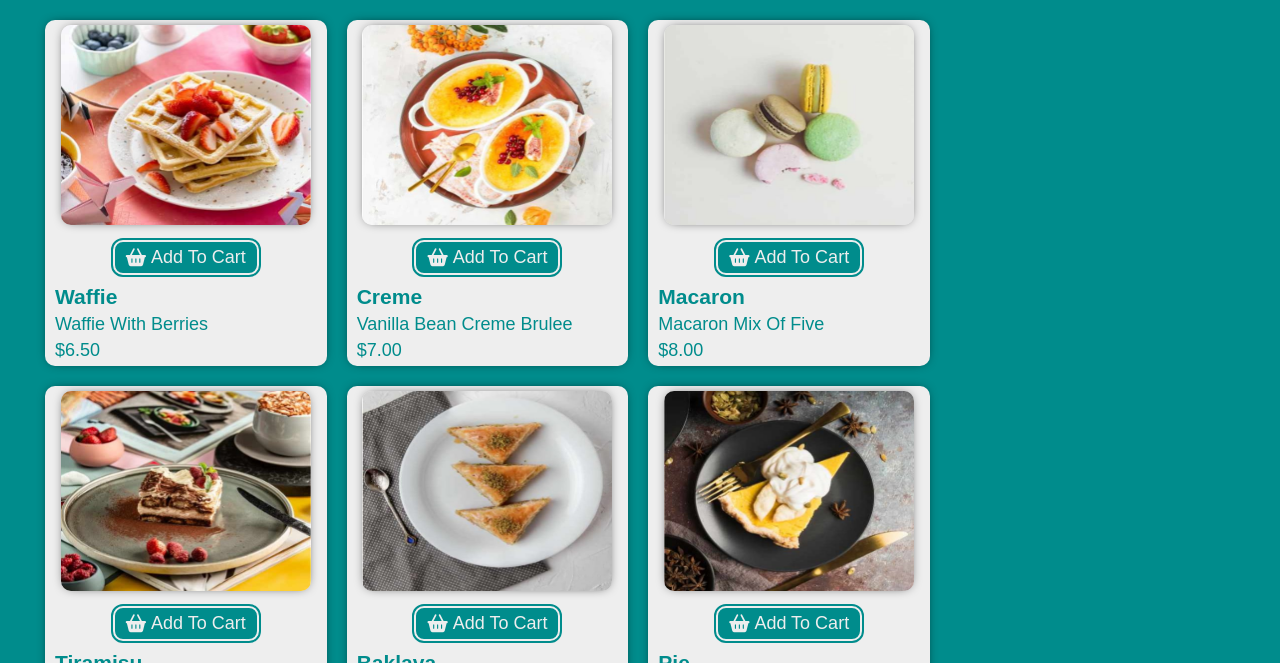
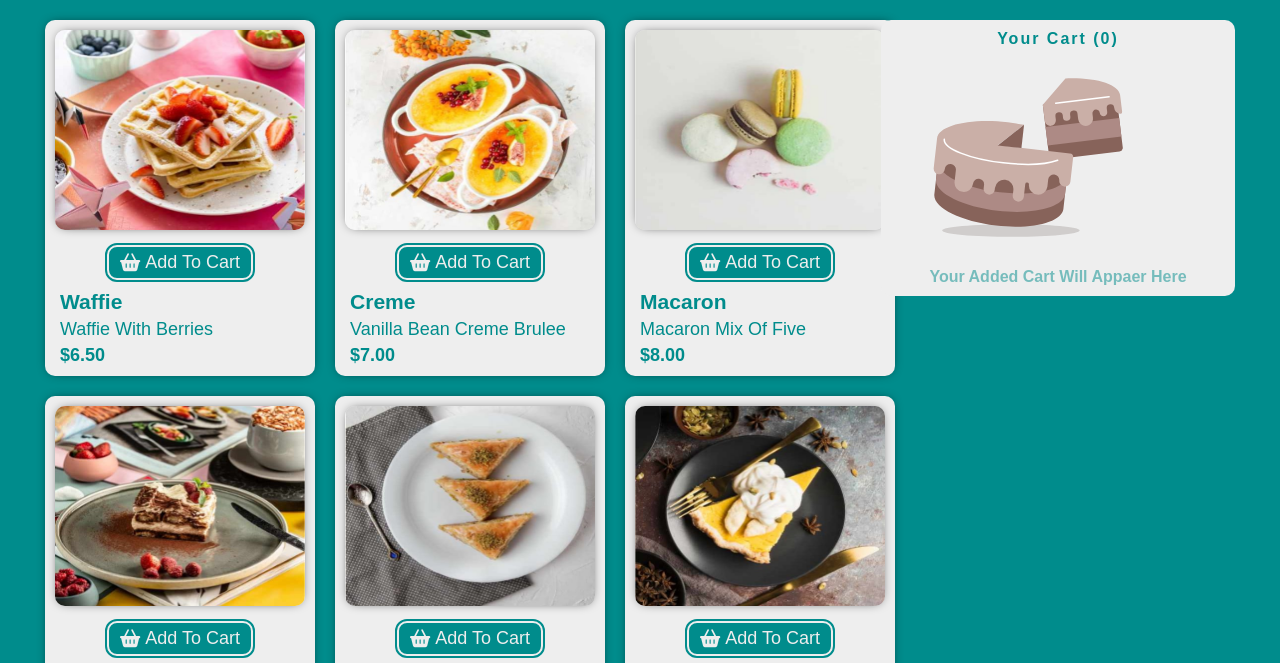
Before and after one commit to Ibrahim-Karagaji/Desserts, a plain HTML site: page index.html in a window 1280 px wide. Shown: the part 79-742 px from the top of the page. Drawn offline with Linux system fonts and the light colour scheme.

Commit message:
create function creates prepare products part

```diff
--- a/components/card.js
+++ b/components/card.js
@@ -14,13 +14,13 @@ function createCard(product, parent) {
     <div class="description">
         <h3>${counter.title}</h3>
         <p>${counter.name}</p>
-        <p>$${Number(counter.price).toFixed(2)}</p>
+        <p style="font-weight: bold;">$${Number(counter.price).toFixed(2)}</p>
     </div>
     `;
     parent.appendChild(card);
 
     card.children[1].onclick = function () {
-      add(card.children[1], parent);
+      add(card.children[1]);
     };
   }
 }
--- /dev/null
+++ b/components/shoping-totle.js
@@ -0,0 +1,6 @@
+function prepareProducts(e) {
+  e.innerHTML = `
+  <p>Your Cart (0)</p>
+  <img src="images-Folder/illustration-empty-cart.svg" />
+  <p> Your Added Cart Will Appaer Here`;
+}
--- a/css-Folder/main.css
+++ b/css-Folder/main.css
@@ -20,8 +20,21 @@ h1 {
   display: grid;
   gap: 10px;
   justify-content: center;
-  grid-template-columns: 75% 25%;
+  grid-template-columns: 70% 30%;
   margin: 50px;
+}
+
+@media (max-width: 1150px) {
+  .parent {
+    display: grid;
+    grid-template-columns: auto;
+  }
+}
+
+@media (max-width: 600px) {
+  .parent {
+    margin: 30px;
+  }
 }
 
 .products-cards {
@@ -30,17 +43,31 @@ h1 {
   gap: 20px;
 }
 
+@media (max-width: 910px) {
+  .products-cards {
+    display: grid;
+    grid-template-columns: auto auto;
+  }
+}
+
+@media (max-width: 600px) {
+  .products-cards {
+    display: grid;
+    grid-template-columns: auto;
+  }
+}
+
 .card {
   display: grid;
   background-color: #eee;
   border-radius: 10px;
   gap: 10px;
-  padding: 5px;
+  padding: 10px;
   box-shadow: 0px 0px 12px -5px black;
   font-size: 18px;
 }
 
-img {
+.card img {
   width: 250px;
   height: 200px;
   border-radius: 10px;
@@ -79,3 +106,30 @@ img {
   gap: 5px;
   justify-self: start;
 }
+
+.shoping-totle {
+  height: fit-content;
+  display: grid;
+  justify-content: center;
+  gap: 10px;
+  color: rgb(0, 140, 140);
+  background-color: #eee;
+  border-radius: 10px;
+  padding: 10px;
+}
+
+.shoping-totle p:first-of-type {
+  margin: 0 auto;
+  letter-spacing: 2px;
+  font-weight: bold;
+}
+
+.shoping-totle p:last-of-type {
+  font-weight: bold;
+  opacity: 50%;
+}
+
+img {
+  width: 200px;
+  height: 200px;
+}
--- a/index.html
+++ b/index.html
@@ -15,6 +15,7 @@
     </div>
     <script src="data/products.js"></script>
     <script src="components/card.js"></script>
+    <script src="components/shoping-totle.js"></script>
     <script src="components/add-product-to-cart.js"></script>
     <script src="logic/increase.js"></script>
     <script src="logic/reduction.js"></script>
--- a/main.js
+++ b/main.js
@@ -1,3 +1,5 @@
-let products_cards = document.querySelector(".products-cards");
+const products_cards = document.querySelector(".products-cards");
+const shoping_totle = document.querySelector(".shoping-totle");
 
 createCard(product, products_cards);
+prepareProducts(shoping_totle);
```
